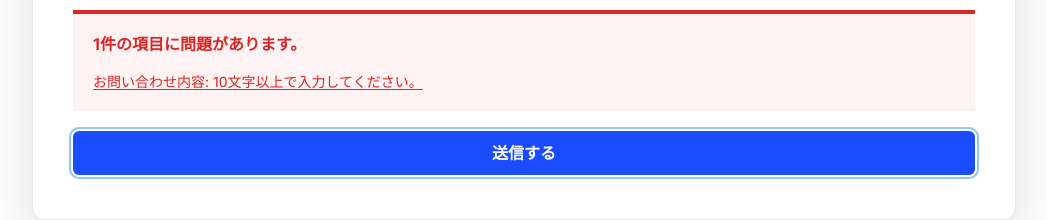
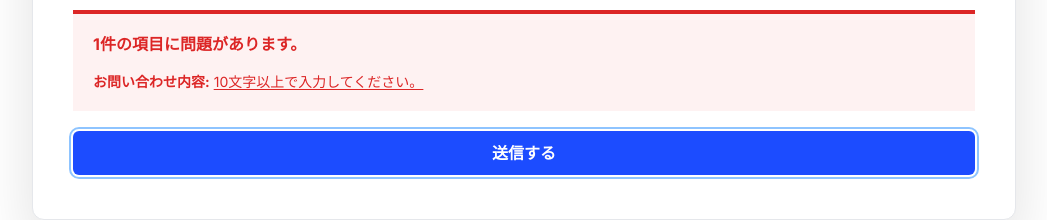
Before and after one commit to yha-1228/portfolio, a Next.js app: page / in a window 1280 px wide. Both pictures are taken after typing "Sample", "name@example.com", "Sample", "Sample" into the empty fields and a click on the button "送信する". Shown: the part 2705-2925 px from the top of the page, without its empty margins (116-1163 px from the left). Built offline with nearby package versions, Linux system fonts and the light colour scheme.

Commit message:
fix(contact-form): 末尾エラーのUIを改善
共通: メッセージのみにリンクを付ける
SP: 折れないよう改行する

```diff
--- a/src/components/contact-form.tsx
+++ b/src/components/contact-form.tsx
@@ -415,15 +415,19 @@ export default function ContactForm() {
                   <div className="font-bold">
                     {Object.values(errors).length}件の項目に問題があります。
                   </div>
-                  <ul className="mt-3">
+                  <ul className="mt-3 space-y-1.5 sm:space-y-0">
                     {entriesOf(errors).map(([key, error]) => (
-                      <li key={key} className="text-sm">
+                      <li key={key} className="text-sm sm:flex sm:space-x-1">
+                        <div className="font-bold">
+                          {keyLabelMap[key]}
+                          <span className="hidden sm:inline">: </span>
+                        </div>
                         <button
                           type="button"
                           onClick={() => handleErrorListItemClick(key)}
-                          className="underline underline-offset-2"
+                          className="text-left underline underline-offset-2"
                         >
-                          {keyLabelMap[key]}: {error}
+                          {error}
                         </button>
                       </li>
                     ))}
```
